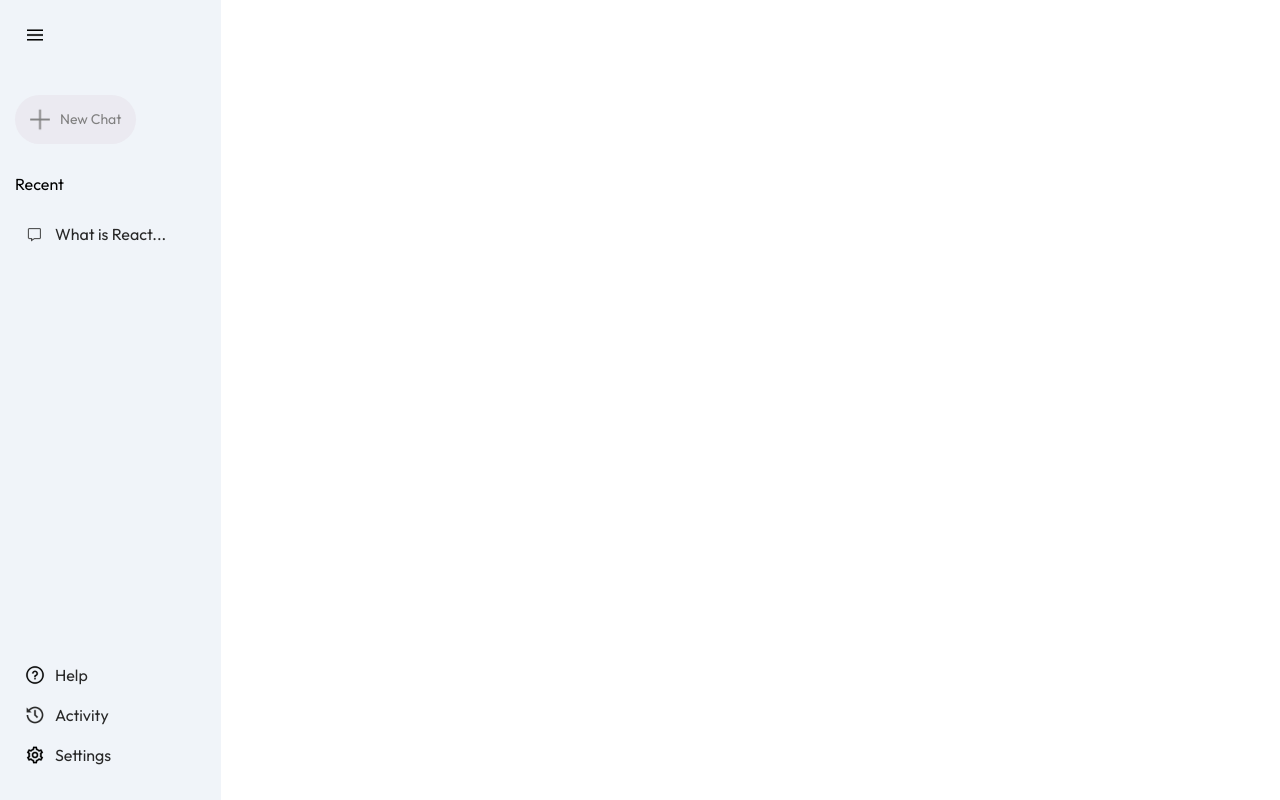
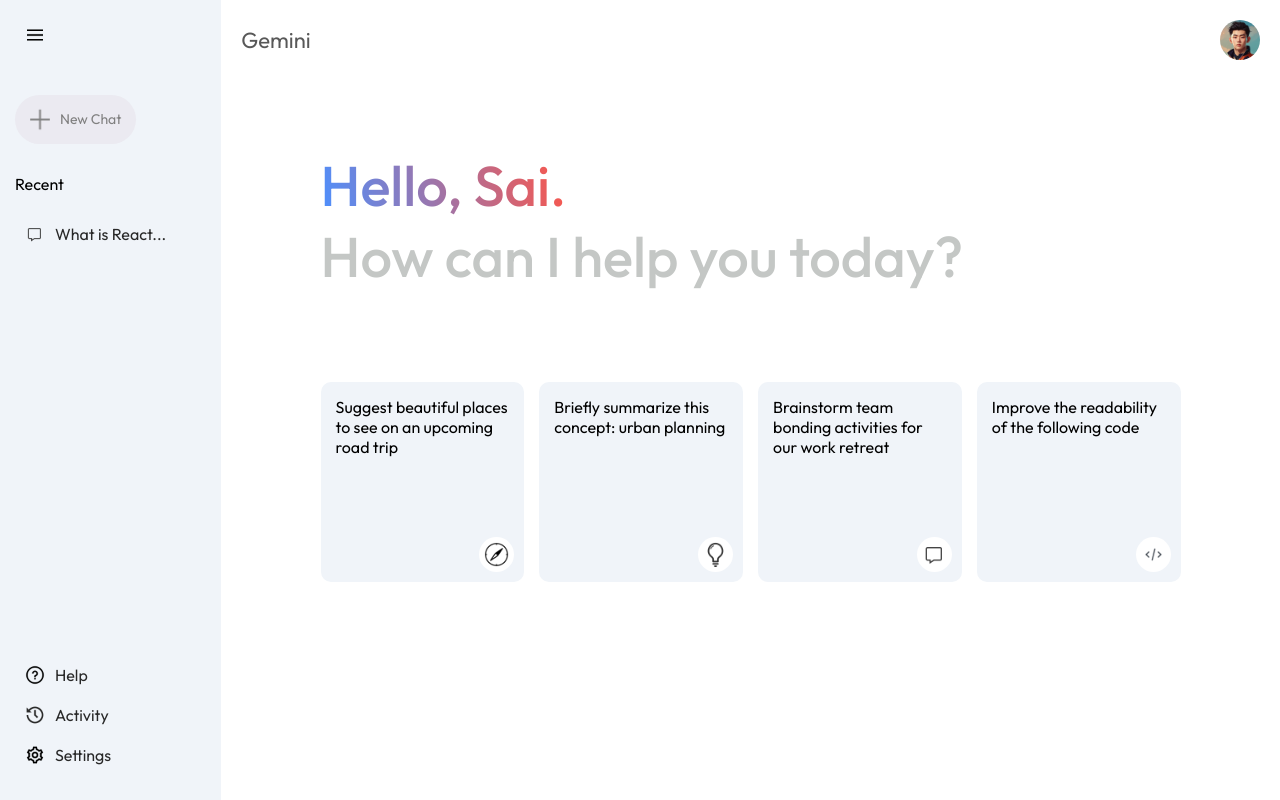
Before and after one commit to SaiRakindi/gemini, a React (Vite) app: page / in a window 1280 px wide. Built offline with nearby package versions, Linux system fonts and the light colour scheme; a web font is replaced by a local one.

Commit message:
feat: main component added and styled

```diff
--- a/src/App.jsx
+++ b/src/App.jsx
@@ -1,7 +1,13 @@
+import Main from "./components/Main/Main";
 import Sidebar from "./components/Sidebar/Sidebar";
 
 const App = () => {
-  return <Sidebar />;
+  return (
+    <>
+      <Sidebar />
+      <Main />
+    </>
+  );
 };
 
 export default App;
--- /dev/null
+++ b/src/components/Main/Main.css
@@ -0,0 +1,65 @@
+.main {
+  flex: 1;
+  min-height: 100vh;
+  padding-bottom: 15vh;
+  position: relative;
+}
+
+.main .nav {
+  display: flex;
+  align-items: center;
+  justify-content: space-between;
+  font-size: 22px;
+  padding: 20px;
+  color: #585858;
+}
+
+.main .nav img {
+  width: 40px;
+  border-radius: 50px;
+}
+
+.main-container {
+  max-width: 900px;
+  margin: auto;
+}
+
+.main .greet {
+  margin: 50px 0px;
+  font-size: 56px;
+  color: #c4c7c5;
+  font-weight: 500;
+  padding: 20px;
+}
+
+.main .greet span {
+  background: -webkit-linear-gradient(16deg, #4b90ff, #ff5546);
+  -webkit-background-clip: text;
+  -webkit-text-fill-color: transparent;
+}
+
+.main .cards {
+  display: grid;
+  grid-template-columns: repeat(auto-fill, minmax(180px, 1fr));
+  gap: 15px;
+  padding: 20px;
+}
+
+.main .cards .card {
+  height: 200px;
+  padding: 15px;
+  background-color: #f0f4f9;
+  border-radius: 10px;
+  position: relative;
+  cursor: pointer;
+}
+
+.main .card img {
+  width: 35px;
+  padding: 5px;
+  position: absolute;
+  background-color: white;
+  border-radius: 20px;
+  bottom: 10px;
+  right: 10px;
+}
--- /dev/null
+++ b/src/components/Main/Main.jsx
@@ -0,0 +1,46 @@
+import { assets } from "../../assets/assets";
+import "./Main.css";
+
+const Main = () => {
+  return (
+    <div className="main">
+      <div className="nav">
+        <p>Gemini</p>
+        <img src={assets.user_icon} alt="" />
+      </div>
+
+      <div className="main-container">
+        <div className="greet">
+          <p>
+            <span>Hello, Sai.</span>
+            <p>How can I help you today?</p>
+          </p>
+        </div>
+
+        <div className="cards">
+          <div className="card">
+            <p>Suggest beautiful places to see on an upcoming road trip</p>
+            <img src={assets.compass_icon} alt="" />
+          </div>
+
+          <div className="card">
+            <p>Briefly summarize this concept: urban planning</p>
+            <img src={assets.bulb_icon} alt="" />
+          </div>
+
+          <div className="card">
+            <p>Brainstorm team bonding activities for our work retreat</p>
+            <img src={assets.message_icon} alt="" />
+          </div>
+
+          <div className="card">
+            <p>Improve the readability of the following code</p>
+            <img src={assets.code_icon} alt="" />
+          </div>
+        </div>
+      </div>
+    </div>
+  );
+};
+
+export default Main;
```
